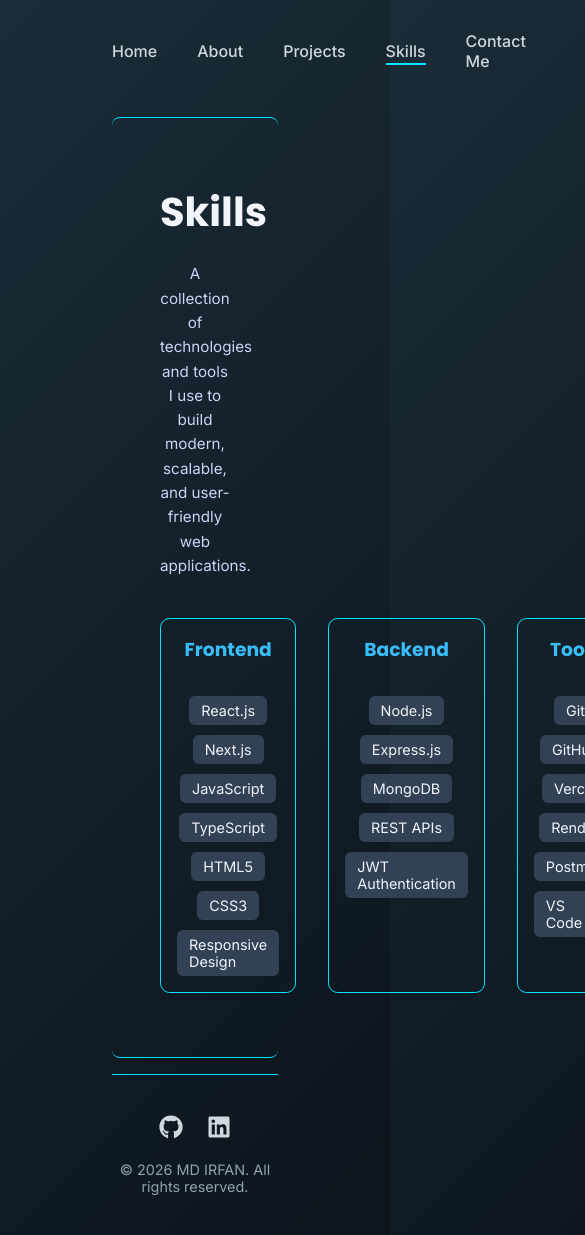
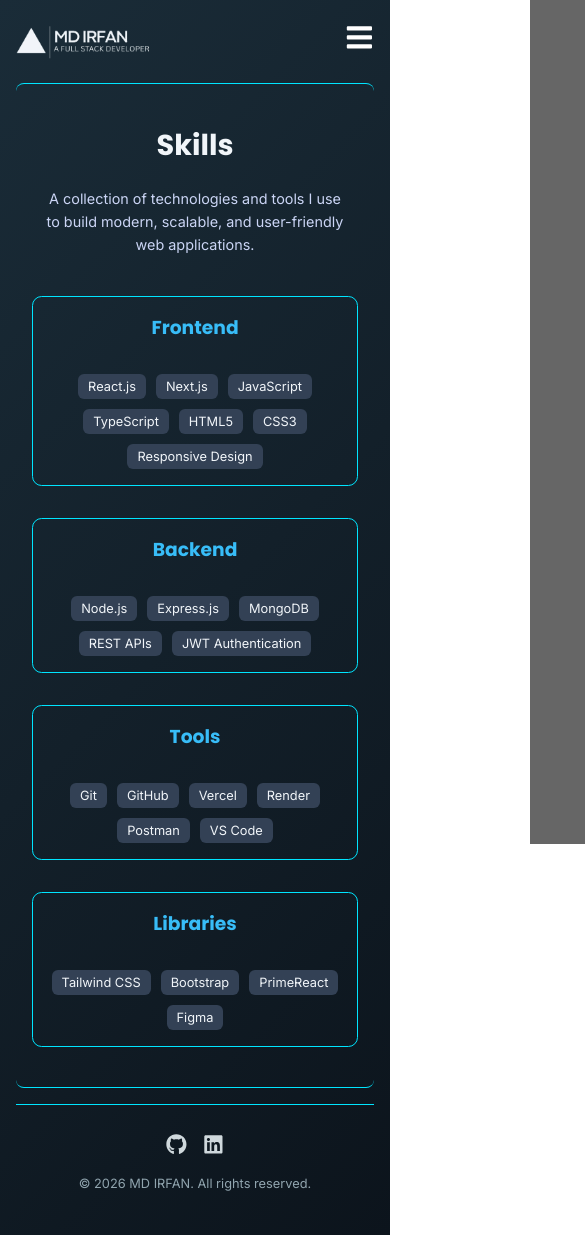
Before and after one commit to Mdirfan0786/apna_Portfolio, a React (Vite) app in the folder frontend/: page /skills in a window 390 px wide. Shown: the top 1235 px of the page, 585 px wide, since content can reach past the window. Built offline with nearby package versions, Linux system fonts and the light colour scheme.

Commit message:
feat: make entire portfolio fully responsive across all devices

```diff
--- a/frontend/src/components/About/About.module.css
+++ b/frontend/src/components/About/About.module.css
@@ -1,4 +1,5 @@
-/* About and focus Section */
+/* About and Focus Section */
+
 .About_Section,
 .focus_Section {
   display: flex;
@@ -8,36 +9,40 @@
   margin-block: 1rem;
   padding-block: 3.5rem;
   padding-inline: 1.5rem;
+  gap: 40px;
 }
 
 /* About Left Section */
+
 .about_left_Container {
   flex: 1;
   display: flex;
   flex-direction: column;
   justify-content: center;
-  gap: 5rem;
+  gap: 3rem;
 }
 
-/* About and Focus main Heading */
+/* Heading */
+
 .about_mainHeading,
 .focus_mainHeading {
   font-size: 42px;
   margin-bottom: 25px;
 }
 
-.about_mainHeading > span,
-.focus_mainHeading > span {
+.about_mainHeading span,
+.focus_mainHeading span {
   color: #4f46e5;
 }
 
 .about_summary {
-  line-height: 1.5;
+  line-height: 1.6;
   margin-bottom: 1.25rem;
-  max-width: 750px;
+  max-width: 700px;
 }
 
-/* About Right Container */
+/* About Right */
+
 .about_right_Container {
   flex: 1;
   display: flex;
@@ -45,7 +50,7 @@
   align-items: center;
 }
 
-.about_right_Container > img {
+.about_right_Container img {
   width: 320px;
   aspect-ratio: 1/1;
   object-fit: cover;
@@ -54,12 +59,12 @@
   cursor: pointer;
 }
 
-.about_right_Container > img:hover {
+.about_right_Container img:hover {
   transform: scale(1.05);
   box-shadow: 0 8px 25px rgba(0, 229, 255, 0.4);
 }
 
-/* Focus Section*/
+/* Focus Section */
 
 .focus_right_Container {
   display: flex;
@@ -73,7 +78,7 @@
 }
 
 .focus_Card {
-  padding: 1.56rem;
+  padding: 1.5rem;
   border: 1px solid #00e5ff;
   border-radius: 0.6rem;
   transition: 0.3s ease;
@@ -81,8 +86,8 @@
 }
 
 .focus_Card h3 {
-  margin-bottom: 0.625rem;
-  font-size: 1.25rem;
+  margin-bottom: 0.6rem;
+  font-size: 1.2rem;
   color: #00e5ff;
 }
 
@@ -94,3 +99,51 @@
   transform: translateY(-5px);
   box-shadow: 0 8px 25px rgba(0, 229, 255, 0.4);
 }
+
+/* Tablet Responsive */
+
+@media (max-width: 1024px) {
+  .About_Section,
+  .focus_Section {
+    flex-direction: column;
+    text-align: center;
+  }
+
+  .about_left_Container {
+    align-items: center;
+  }
+
+  .about_summary {
+    max-width: 600px;
+  }
+
+  .focus_Grid {
+    grid-template-columns: repeat(2, 1fr);
+  }
+}
+
+/* Mobile Responsive */
+
+@media (max-width: 600px) {
+  .about_mainHeading,
+  .focus_mainHeading {
+    font-size: 30px;
+  }
+
+  .about_summary {
+    font-size: 14px;
+    padding: 0 10px;
+  }
+
+  .about_right_Container img {
+    width: 220px;
+  }
+
+  .focus_Grid {
+    grid-template-columns: 1fr;
+  }
+
+  .focus_Card {
+    text-align: left;
+  }
+}
--- a/frontend/src/components/Contacts/Contact.module.css
+++ b/frontend/src/components/Contacts/Contact.module.css
@@ -1,6 +1,8 @@
-/* Card Section */
+/* Contact Section */
+
 .Contact_Section {
   padding: 4rem 3rem;
+  margin-block: 1rem;
   border-top: 1px solid #00e5ff;
   border-bottom: 1px solid #00e5ff;
   border-radius: 0.5rem;
@@ -19,12 +21,15 @@
   color: #cbd5f5;
 }
 
-/* Card Container */
+/* Contact Container */
+
 .Contact_container {
   display: grid;
   grid-template-columns: 1fr 1fr;
   gap: 2rem;
 }
+
+/* Contact Info */
 
 .Contact_info {
   display: flex;
@@ -42,14 +47,15 @@
 }
 
 /* Contact Form */
+
 .Contact_form {
   display: flex;
   flex-direction: column;
   gap: 0.8rem;
 }
 
-.Contact_form > input,
-.Contact_form > textarea {
+.Contact_form input,
+.Contact_form textarea {
   padding: 1rem;
   border-radius: 0.3rem;
   border: 1px solid #00e5ff;
@@ -79,13 +85,14 @@
   border-radius: 0.3rem;
   cursor: pointer;
   font-weight: bold;
+  transition: 0.3s;
 }
 
 .Contact_form button:hover {
   background: #00bcd4;
 }
 
-/* Alerts Message */
+/* Alerts */
 
 .alertSuccess {
   background: #16a34a;
@@ -117,3 +124,44 @@
     transform: translateY(0);
   }
 }
+
+/* Tablet Responsive */
+
+@media (max-width: 1024px) {
+  .Contact_Section {
+    padding: 3rem 2rem;
+  }
+
+  .Contact_container {
+    grid-template-columns: 1fr;
+    gap: 2rem;
+  }
+}
+
+/* Mobile Responsive */
+
+@media (max-width: 600px) {
+  .Contact_Section {
+    padding: 2.5rem 1rem;
+  }
+
+  .Contact_title {
+    font-size: 1.8rem;
+  }
+
+  .Contact_desc {
+    font-size: 0.9rem;
+    padding: 0 10px;
+  }
+
+  .Contact_form input,
+  .Contact_form textarea {
+    padding: 0.8rem;
+    font-size: 0.9rem;
+  }
+
+  .Contact_form button {
+    padding: 0.7rem;
+    font-size: 0.9rem;
+  }
+}
--- a/frontend/src/components/Footer/Footer.module.css
+++ b/frontend/src/components/Footer/Footer.module.css
@@ -5,9 +5,12 @@
   border-top: 1px solid #00e5ff;
 }
 
+/* Social Icons */
+
 .socials {
   display: flex;
   justify-content: center;
+  align-items: center;
   gap: 1.5rem;
   font-size: 1.5rem;
   margin-bottom: 1rem;
@@ -15,15 +18,49 @@
 
 .socials a {
   color: #cfd8dc;
-  transition: 0.3s ease;
+  transition: all 0.3s ease;
+  border-radius: 50%;
 }
 
 .socials a:hover {
   color: #4f46e5;
   transform: scale(1.2);
+  background: rgba(79, 70, 229, 0.15);
 }
 
 .footer p {
   font-size: 0.9rem;
   color: #90a4ae;
 }
+
+/* Tablet Responsive */
+
+@media (max-width: 900px) {
+  .footer {
+    padding-block: 2rem;
+  }
+
+  .socials {
+    gap: 1.2rem;
+    font-size: 1.4rem;
+  }
+}
+
+/* Mobile Responsive */
+
+@media (max-width: 600px) {
+  .footer {
+    padding-block: 1.8rem;
+  }
+
+  .socials {
+    gap: 1rem;
+    font-size: 1.3rem;
+    flex-wrap: wrap;
+  }
+
+  .footer p {
+    font-size: 0.8rem;
+    padding: 0 10px;
+  }
+}
--- a/frontend/src/components/Home/Home.module.css
+++ b/frontend/src/components/Home/Home.module.css
@@ -73,16 +73,51 @@ h2 {
   box-shadow: 0 8px 20px rgba(79, 70, 229, 0.3);
 }
 
-/* Mobile - responsive */
+/* Tablet Responsive */
 
-@media (max-width: 900px) {
+@media (max-width: 1024px) {
   .Home_Container {
-    flex-direction: column;
+    flex-direction: column-reverse;
     text-align: center;
-    gap: 40px;
+  }
+
+  .summary {
+    margin: auto;
   }
 
   .button_Group {
     justify-content: center;
   }
 }
+
+/* Mobile Responsive */
+
+@media (max-width: 600px) {
+  .left_Container > h1 {
+    font-size: 1.9rem;
+  }
+
+  .left_Container > h2 {
+    font-size: 1.4rem;
+  }
+
+  .summary {
+    font-size: 14px;
+    padding: 0 10px;
+  }
+
+  .button_Group {
+    flex-direction: column;
+    align-items: center;
+  }
+
+  .button_Group a {
+    width: 200px;
+    justify-content: center;
+  }
+
+  .right_Container > img {
+    width: 220px;
+    height: 220px;
+  }
+}
--- a/frontend/src/components/Navbar/Navbar.jsx
+++ b/frontend/src/components/Navbar/Navbar.jsx
@@ -1,8 +1,10 @@
-import React from "react";
+import React, { useState } from "react";
 import styles from "./Navbar.module.css";
-import { Link, NavLink, useNavigate } from "react-router-dom";
+import { NavLink, useNavigate } from "react-router-dom";
+import { FaBars, FaTimes } from "react-icons/fa";
 
 function Navbar() {
+  const [openMenu, setOpenMenu] = useState(false);
   const navigate = useNavigate();
   return (
     <>
@@ -12,8 +14,18 @@ function Navbar() {
           <img src="/portfolio_logo.png" alt="portfolio_logo" />
         </div>
 
+        {/* Menu */}
+        <div
+          className={styles.menu_icon}
+          onClick={() => setOpenMenu(!openMenu)}
+        >
+          {openMenu ? <FaTimes /> : <FaBars />}
+        </div>
+
         {/* Nav List */}
-        <div className={styles.Nav_list}>
+        <div
+          className={`${styles.Nav_list} ${openMenu ? styles.show_menu : ""}`}
+        >
           <NavLink
             to="/"
             className={({ isActive }) => (isActive ? styles.active : "")}
--- a/frontend/src/components/Navbar/Navbar.module.css
+++ b/frontend/src/components/Navbar/Navbar.module.css
@@ -54,3 +54,48 @@
   bottom: -4px;
   left: 0;
 }
+
+/* Menu Icon */
+.menu_icon {
+  display: none;
+  font-size: 1.8rem;
+  cursor: pointer;
+  color: white;
+}
+
+/* MOBILE NAVBAR */
+
+@media (max-width: 768px) {
+  .Nav_Container {
+    height: 6vh;
+  }
+
+  .Nav_Logo {
+    width: 35vw;
+  }
+
+  .menu_icon {
+    display: block;
+    z-index: 1001;
+  }
+
+  .Nav_list {
+    position: fixed;
+    top: 0;
+    right: -100%;
+    height: 100vh;
+    width: 250px;
+    background-color: #111;
+    flex-direction: column;
+    justify-content: center;
+    gap: 2rem;
+    transition: right 0.4s ease;
+    backdrop-filter: blur(10px);
+    background: rgba(0, 0, 0, 0.6);
+    z-index: 1000;
+  }
+
+  .show_menu {
+    right: 0;
+  }
+}
--- a/frontend/src/components/Projects/Projects.module.css
+++ b/frontend/src/components/Projects/Projects.module.css
@@ -22,6 +22,7 @@
 }
 
 /* Project Container */
+
 .projects_container {
   display: grid;
   grid-template-columns: repeat(3, 1fr);
@@ -29,6 +30,7 @@
 }
 
 /* Project Card */
+
 .project_card {
   display: flex;
   flex-direction: column;
@@ -62,12 +64,14 @@
   font-weight: 500;
 }
 
+/* Image */
+
 .card_img {
   overflow: hidden;
   border-radius: 0.3rem;
 }
 
-.card_img > img {
+.card_img img {
   width: 100%;
   height: 180px;
   object-fit: cover;
@@ -79,13 +83,14 @@
 }
 
 /* Buttons */
+
 .buttons {
   display: flex;
   gap: 1rem;
   margin-top: auto;
 }
 
-.buttons > a {
+.buttons a {
   flex: 1;
   display: flex;
   justify-content: center;
@@ -100,12 +105,13 @@
   transition: 0.3s;
 }
 
-.buttons > a:hover {
+.buttons a:hover {
   background-color: #6366f1;
   transform: translateY(-2px);
 }
 
-/* Load More button */
+/* Load More */
+
 .load_more {
   display: flex;
   justify-content: center;
@@ -127,3 +133,47 @@
   background-color: #6366f1;
   transform: translateY(-2px);
 }
+
+/* ================= */
+/* Tablet Responsive */
+/* ================= */
+
+@media (max-width: 1024px) {
+  .projects {
+    padding: 3rem 2rem;
+  }
+
+  .projects_container {
+    grid-template-columns: repeat(2, 1fr);
+  }
+}
+
+/* ================= */
+/* Mobile Responsive */
+/* ================= */
+
+@media (max-width: 600px) {
+  .projects {
+    padding: 2.5rem 1rem;
+  }
+
+  .projects > h1 {
+    font-size: 1.8rem;
+  }
+
+  .projects > p {
+    font-size: 0.9rem;
+  }
+
+  .projects_container {
+    grid-template-columns: 1fr;
+  }
+
+  .card_img img {
+    height: 200px;
+  }
+
+  .buttons {
+    flex-direction: column;
+  }
+}
--- a/frontend/src/components/Skills/Skills.module.css
+++ b/frontend/src/components/Skills/Skills.module.css
@@ -1,4 +1,5 @@
 /* Skills Section */
+
 .Skills_Section {
   padding: 4rem 3rem;
   margin-block: 1rem;
@@ -23,6 +24,7 @@
 }
 
 /* Skills Container */
+
 .Skills_container {
   display: grid;
   grid-template-columns: repeat(4, 1fr);
@@ -30,6 +32,7 @@
 }
 
 /* Skills Card */
+
 .Skills_card {
   display: flex;
   flex-direction: column;
@@ -67,13 +70,12 @@
   transition: width 0.4s ease;
 }
 
-/* animation when card hover */
-
 .Skills_card:hover h3::after {
   width: 40%;
 }
 
-/* skills List */
+/* Skills List */
+
 .Skills_list {
   display: flex;
   flex-wrap: wrap;
@@ -87,3 +89,45 @@
   border-radius: 6px;
   font-size: 0.9rem;
 }
+
+/* ================= */
+/* Tablet Responsive */
+/* ================= */
+
+@media (max-width: 1024px) {
+  .Skills_Section {
+    padding: 3rem 2rem;
+  }
+
+  .Skills_container {
+    grid-template-columns: repeat(2, 1fr);
+  }
+}
+
+/* ================= */
+/* Mobile Responsive */
+/* ================= */
+
+@media (max-width: 600px) {
+  .Skills_Section {
+    padding: 2.5rem 1rem;
+  }
+
+  .Skills_title {
+    font-size: 1.8rem;
+  }
+
+  .Skills_desc {
+    font-size: 0.9rem;
+    padding: 0 10px;
+  }
+
+  .Skills_container {
+    grid-template-columns: 1fr;
+  }
+
+  .Skill_item {
+    font-size: 0.8rem;
+    padding: 5px 10px;
+  }
+}
--- a/frontend/src/index.css
+++ b/frontend/src/index.css
@@ -19,3 +19,9 @@ h2,
 h3 {
   font-family: "Poppins", sans-serif;
 }
+
+@media (max-width: 768px) {
+  body {
+    padding: 1rem;
+  }
+}
```
